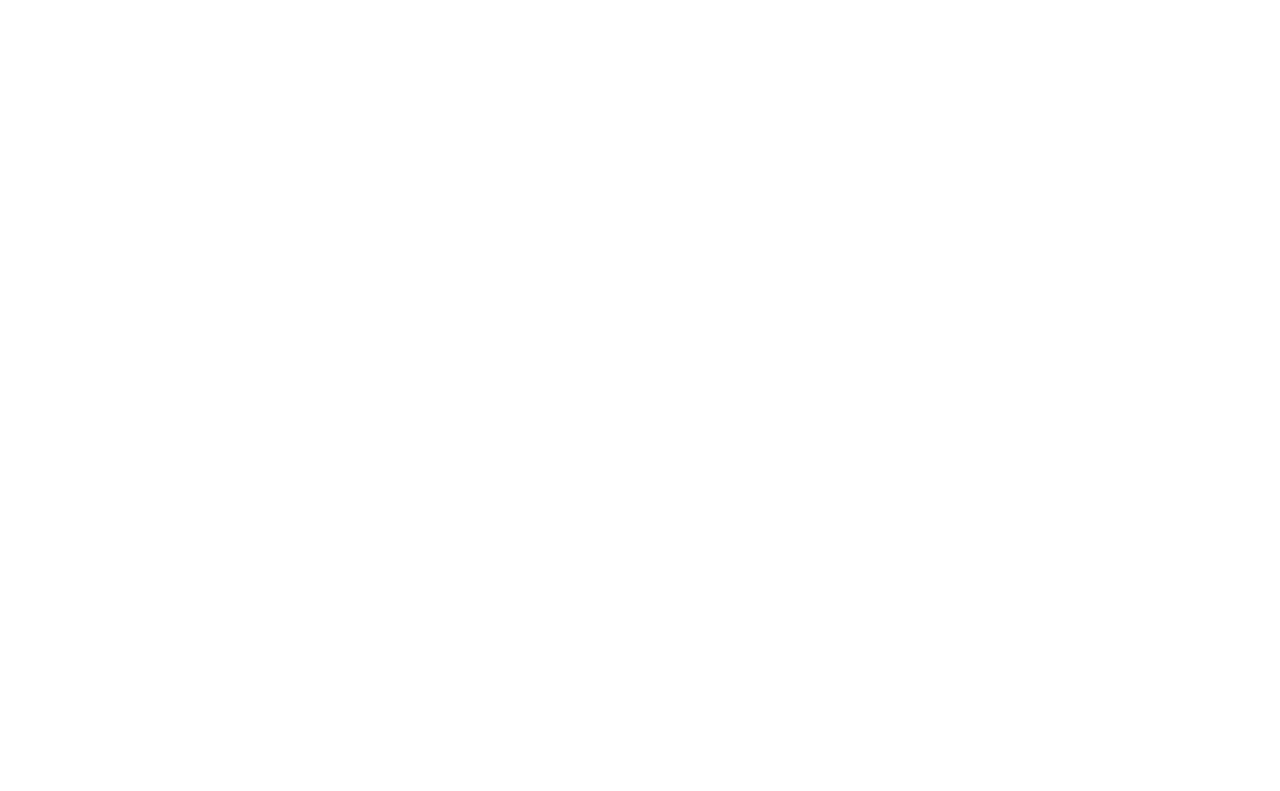
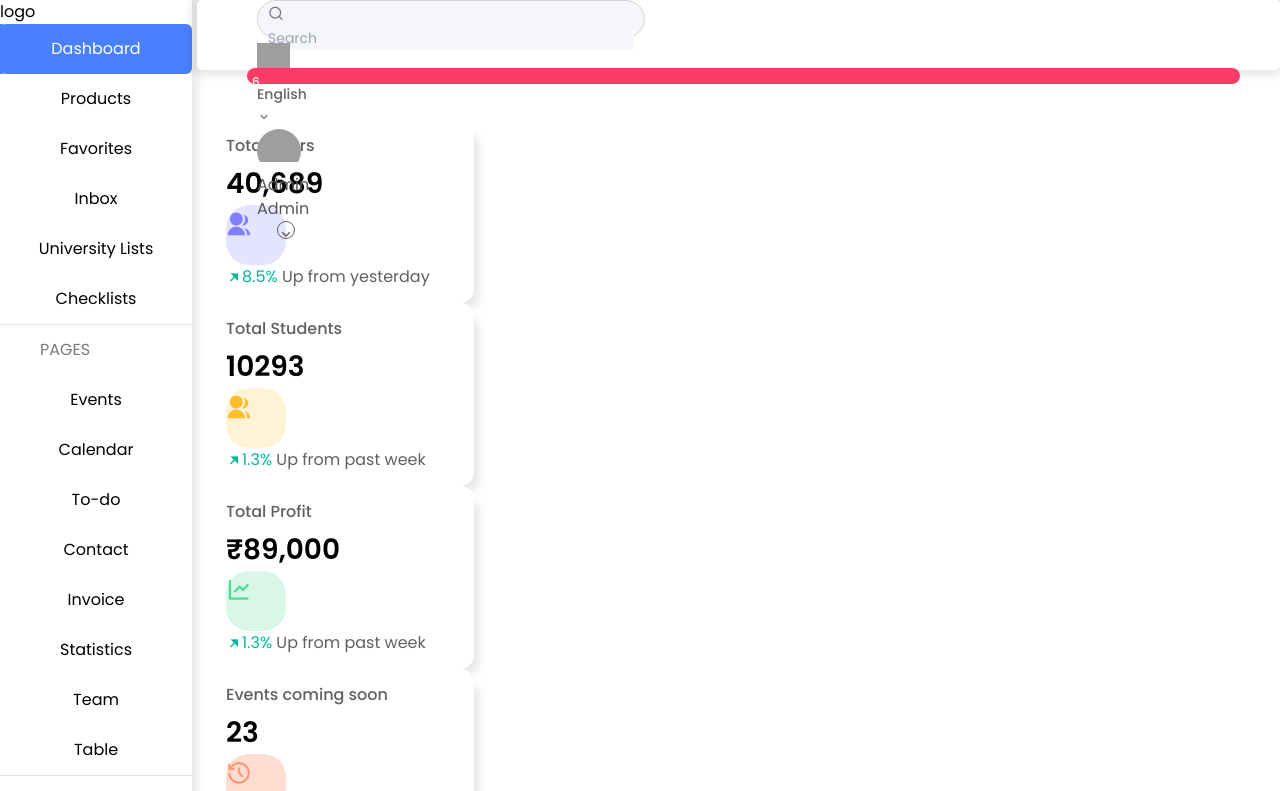
Before and after one commit to Hamza109/Zanko, a React (Vite) app in the folder frontend/: page /uni-dashboard in a window 1280 px wide. Before the commit this address had no page. Shown: the top 791 px of the page. Built offline with nearby package versions, Linux system fonts and the light colour scheme; grey boxes are pictures that could not be loaded.

Commit message:
added button in home for temporary navigation to dashboard

```diff
--- a/frontend/src/Components/Layout/Layout.jsx
+++ b/frontend/src/Components/Layout/Layout.jsx
@@ -1,6 +1,5 @@
 import React from 'react'
 import Routers from '../../Router/Routers.jsx'
-import UniversityDashboard from '../../Pages/UniversityDashboard.jsx'
 
 
 const Layout = () => {
--- a/frontend/src/Components/UniDashboard/UniSidebar/UniSidebar.jsx
+++ b/frontend/src/Components/UniDashboard/UniSidebar/UniSidebar.jsx
@@ -8,7 +8,7 @@
             <div className="flex items-center justify-center"><p>logo</p></div>
 
             <div className="uni_sidebar_section">
-                <NavLink to="/dashboard" className={({ isActive }) => isActive ? 'uni_sidebar_option active' : 'uni_sidebar_option'}>
+                <NavLink to="/uni-dashboard" className={({ isActive }) => isActive ? 'uni_sidebar_option active' : 'uni_sidebar_option'}>
                     <div className="uni_sidebar_option_left"></div>
                     <div className="uni_sidebar_option_main"><p className="text-sm font-medium">Dashboard</p></div>
                 </NavLink>
--- a/frontend/src/Pages/Home.jsx
+++ b/frontend/src/Pages/Home.jsx
@@ -1,4 +1,5 @@
 import React,{useRef,useState} from 'react';
+import { useNavigate } from 'react-router-dom';
 import '../styles/home.css';
 import HomeHeader from "../Components/home/HomeHeader/HomeHeader.jsx"
 import HomeFooter from "../Components/home/HomeFooter/HomeFooter.jsx"
@@ -16,6 +17,8 @@
 
 
 const Home = () =>{
+
+const navigate = useNavigate();
 
 const customerRevRef1 = useRef();
 const customerRevRef2 = useRef();
@@ -312,6 +315,12 @@
 
     </main>
 
+    <div className="flex items-center justify-center p-10">
+        <button onClick={navigate('/uni-dashboard')} className="p-4 bg-black text-white">
+            To view the university dashboard
+        </button>
+    </div>
+
     <HomeFooter />
 
     </>
--- a/frontend/src/Router/Routers.jsx
+++ b/frontend/src/Router/Routers.jsx
@@ -1,6 +1,7 @@
 import React from 'react'
 import {Routes, Route, Navigate} from 'react-router-dom'
 import Home from './../Pages/Home';
+import UniversityDashboard from './../Pages/UniversityDashboard';
 
 
 
@@ -10,6 +11,7 @@
 
         <Route path='/' element={<Navigate to='/home' />} />
         <Route path='/home' element={<Home/>} />
+        <Route path='/uni-dashboard' element={<UniversityDashboard />} />
 
     </Routes>
 );
```
